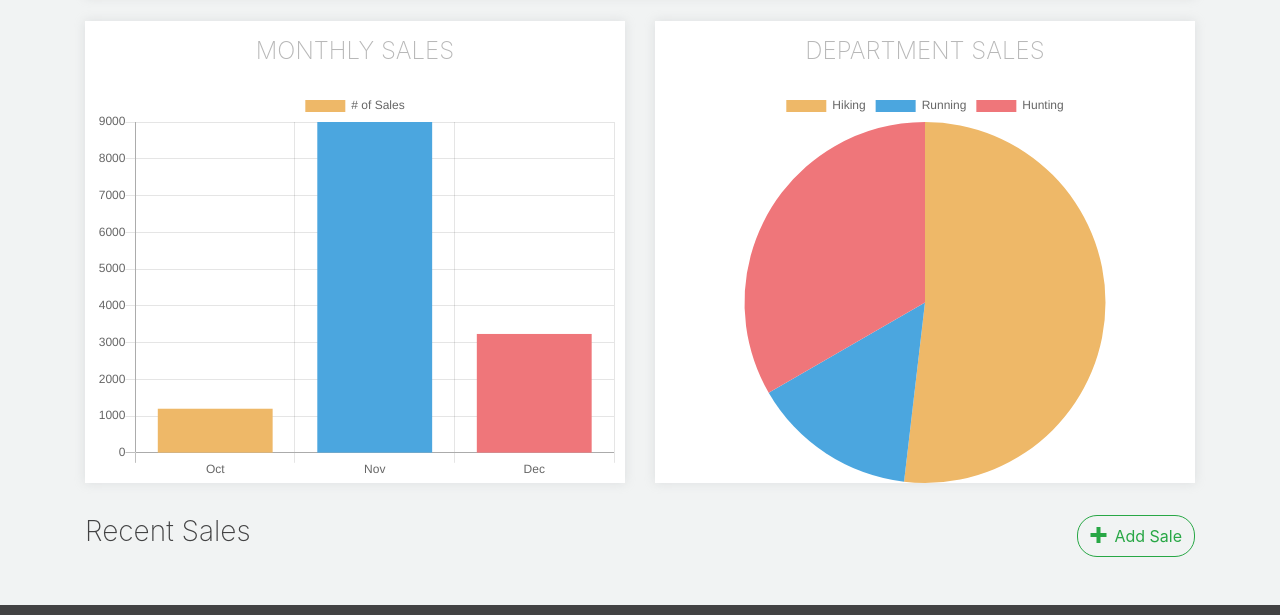
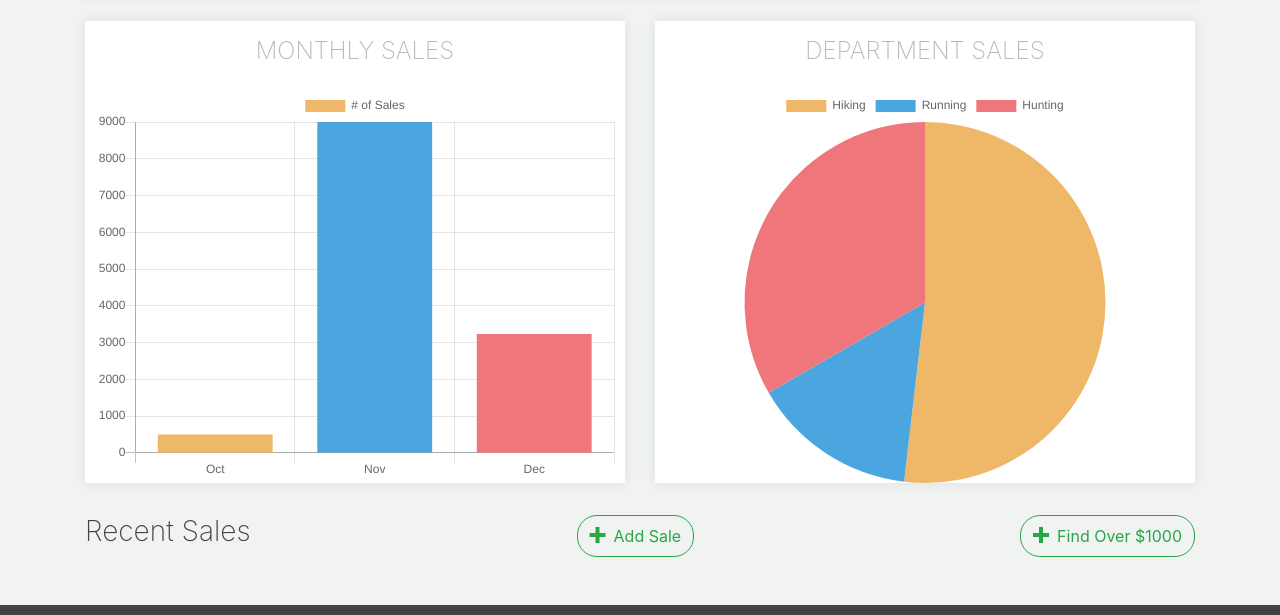
Before and after one commit to LindsayPeterson/Javascript_Intro, a plain HTML site: page Arrays_and_Collections/Module1/index.html in a window 1280 px wide. Shown: the part 367-982 px from the top of the page. Drawn offline with nearby package versions, Linux system fonts and the light colour scheme.

Commit message:
array find and findIndex

```diff
--- a/Arrays_and_Collections/Module1/index.html
+++ b/Arrays_and_Collections/Module1/index.html
@@ -62,6 +62,9 @@
 			<h3>Recent Sales</h3>
 			<button type="button" class="btn btn-outline-success" data-toggle="modal" data-target="#exampleModal"><span
 					class="oi oi-plus pr-2"></span>Add Sale</button>
+
+			<button type="button" class="btn btn-outline-success" data-toggle="modal" data-target="#exampleModal" onclick="findOver1000()"><span
+					class="oi oi-plus pr-2"></span>Find Over $1000</button>
 		</div>
 
 		<!-- New Sales View -->
--- a/Arrays_and_Collections/Module1/js/page.js
+++ b/Arrays_and_Collections/Module1/js/page.js
@@ -3,7 +3,7 @@ let ctx = document.getElementById('monthlySales').getContext('2d');
 let pieCtx = document.getElementById('deptSales').getContext('2d');
 let yearlyLabel = document.getElementById('yearlyTotal');
 
-let monthlySales = Array.of(1200,9000,3234);
+let monthlySales = Array.of(500,9000,3234);
 let monthlyLabels = Array.of('Oct', 'Nov', 'Dec');
 
 let deptSales = Array.of(14,4,9);
@@ -13,15 +13,19 @@ function addYearlyTotal(a,b,c){
     return a+b+c;
 }
 
-let octNums = Array.of(1200,9000,1000);
+let octNums = Array.of(5000,9000,2500);
 let novNums = Array.of(1100,2000,7000);
 let decNums = Array.of(4000,1000,5000);
 
 let total = Array.of(addYearlyTotal(...octNums), addYearlyTotal(...novNums), addYearlyTotal(...decNums));
-alert(addYearlyTotal(...total));
 
 let yearlyTotal = addYearlyTotal(...monthlySales);
 yearlyLabel.innerHTML = "$" + yearlyTotal;
+
+function findOver1000(){
+    let firstThousand = monthlySales.findIndex(element => element > 1000);
+    alert(firstThousand);
+}
 
 // Bar
 var monthlySalesChart = new Chart(ctx, {
```
